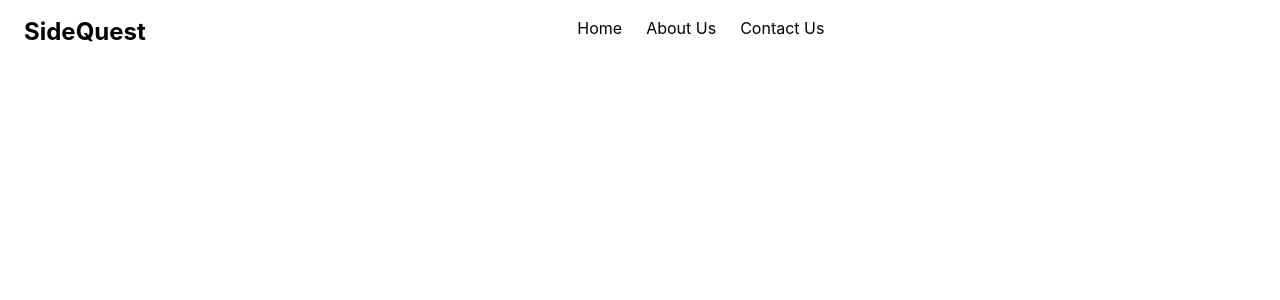
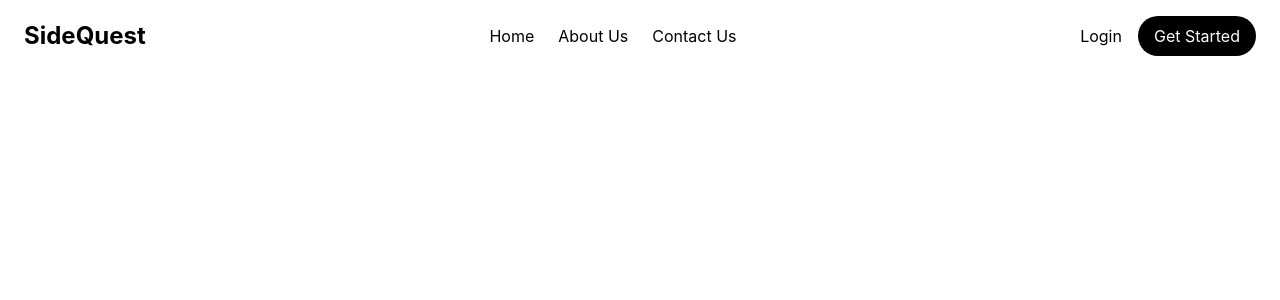
Before and after one commit to TheBaby1/side-quest, a React (Vite) app in the folder client/: page / in a window 1280 px wide. Shown: the top 300 px of the page. Built offline with nearby package versions, Linux system fonts and the light colour scheme.

Commit message:
added buttons in landing page

```diff
--- /dev/null
+++ b/client/src/components/buttons/GetStartedButton.jsx
@@ -0,0 +1,9 @@
+const GetStartedButton = () => {
+    return (
+        <>
+            <button className="bg-black text-white px-4 py-2 rounded-full hover:bg-gray-800 cursor-pointer">Get Started</button>
+        </>
+    );
+}
+
+export default GetStartedButton;
--- /dev/null
+++ b/client/src/components/buttons/LoginButton.jsx
@@ -0,0 +1,9 @@
+const LoginButton = () => {
+    return (
+      <>
+        <button className="text-black hover:text-gray-400 cursor-pointer">Login</button>
+      </>
+    );
+}
+
+export default LoginButton;
--- a/client/src/components/headers/LandingPageHeader.jsx
+++ b/client/src/components/headers/LandingPageHeader.jsx
@@ -1,7 +1,10 @@
+import LoginButton from "../buttons/LoginButton";
+import GetStartedButton from "../buttons/GetStartedButton";
+
 const LandingPageHeader = () => {
     return(
         <>
-            <header className="w-full bg-white px-6 py-4 flex flex-row justify-between">
+            <header className="w-full bg-white px-6 py-4 flex flex-row justify-between items-center">
                 <span className="text-black text-2xl font-bold">SideQuest</span>
                 <nav className="flex gap-6">
                     <a href="#" className="text-black hover:text-gray-300">Home</a>
@@ -9,7 +12,8 @@ const LandingPageHeader = () => {
                     <a href="#" className="text-black hover:text-gray-300">Contact Us</a>
                 </nav>
                 <div className="flex gap-4">
-
+                    <LoginButton/>
+                    <GetStartedButton/>
                 </div>
 
             </header>
```
